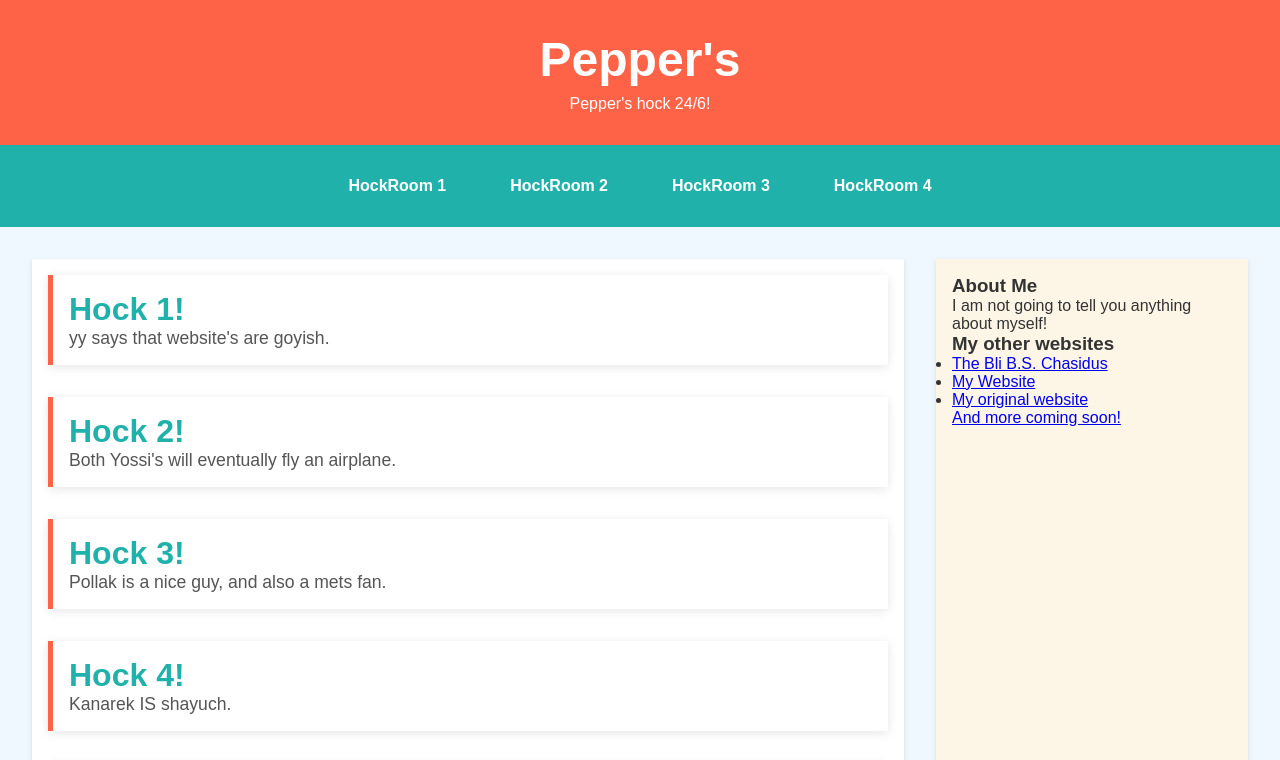
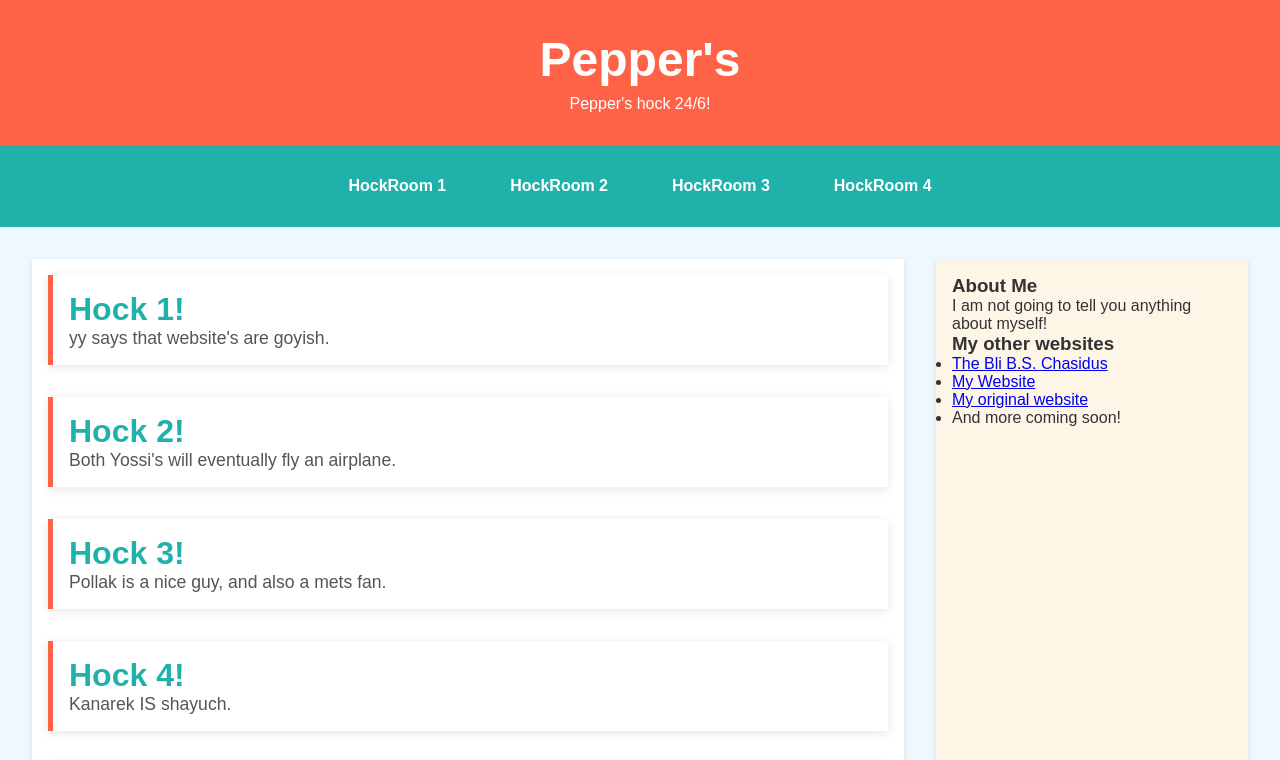
Before and after one commit to rozeraize/pepperhock, a plain HTML site: page index.html in a window 1280 px wide. Shown: the top 760 px of the page. Drawn offline with Linux system fonts and the light colour scheme.

Commit message:
Update index.html

```diff
--- a/index.html
+++ b/index.html
@@ -167,7 +167,7 @@
                 <li><a href="https://rozeraize.github.io/chasidus/">The Bli B.S. Chasidus</a></li>
                 <li><a href="https://rozeraize.github.io/mywebsite/">My Website</a></li>
                 <li><a href="https://rozeraize.github.io/mywebsite/projects/beta-site/index.html">My original website</a></li>
-                <a href="#">And more coming soon!</a>
+                <li><a>And more coming soon!</a></li>
             </ul>
         </div>
 
```
